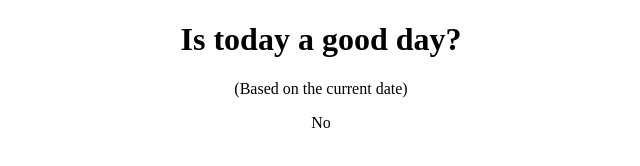
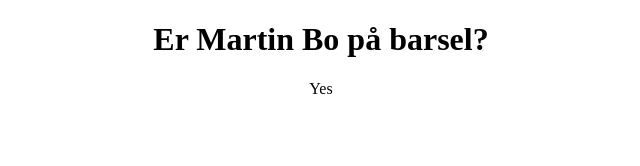
Before and after one commit to martinbolaursen/barsel, a plain HTML site: page index.html in a window 1280 px wide. Shown: the whole page, without its empty margins (319-959 px from the left). Drawn offline with Linux system fonts and the light colour scheme.

Commit message:
Update index.html

```diff
--- a/index.html
+++ b/index.html
@@ -7,20 +7,16 @@
 </head>
 <body>
     <div style="text-align: center;">
-        <h1>Is today a good day?</h1>
-        <p>(Based on the current date)</p>
+        <h1>Er Martin Bo på barsel?</h1>
+        <p></p>
         <div>
             <script>
                 // Get the current date
                 var currentDate = new Date();
-                var currentDay = currentDate.getDate();
-                var currentMonth = currentDate.getMonth() + 1; // Months are zero-based
+                var targetDate = new Date('2024-10-21');
 
-                // Check if the current date is even or odd
-                var isEven = (currentDay % 2 === 0);
-
-                // Display "Yes" or "No" based on the result
-                if (isEven) {
+                // Check if the current date is before Monday, October 21, 2024
+                if (currentDate < targetDate) {
                     document.write("<p>Yes</p>");
                 } else {
                     document.write("<p>No</p>");
```
